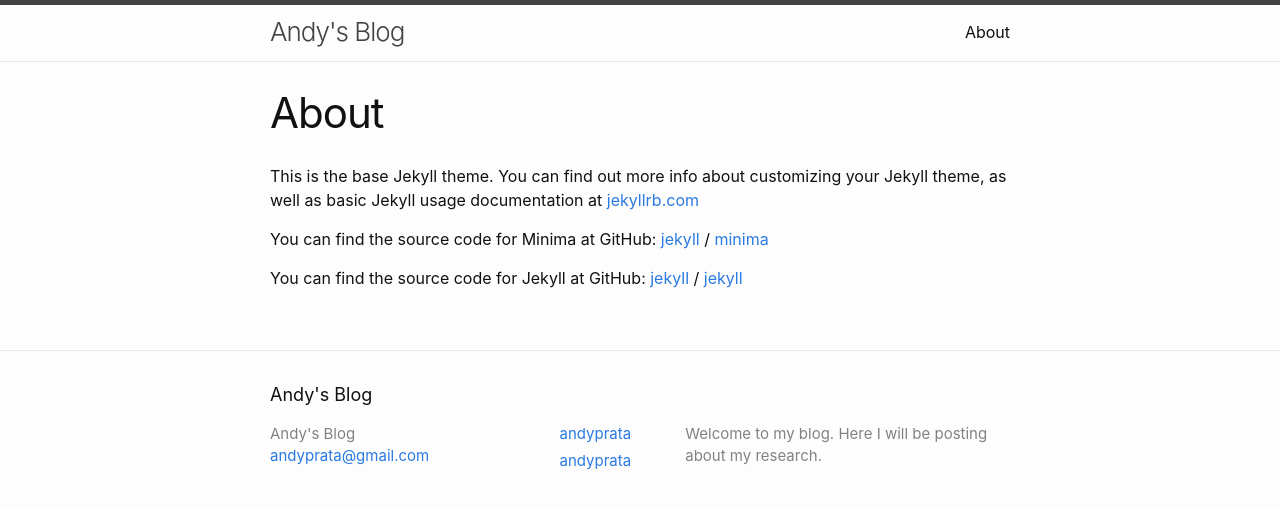
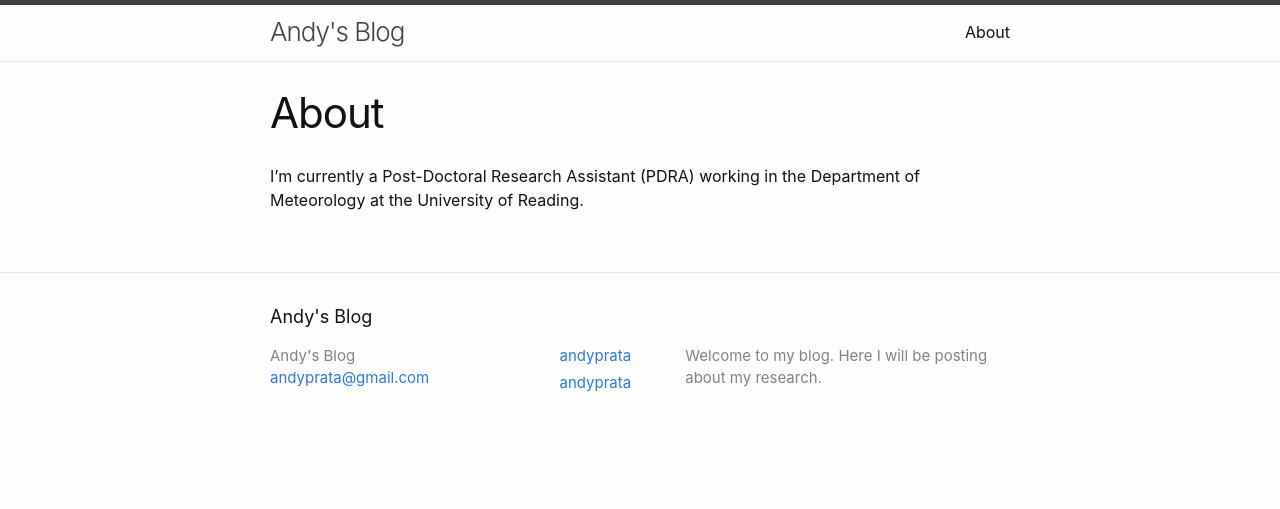
Before and after one commit to andyprata/blog, a Jekyll site: the page built from about.md, in a window 1280 px wide. Shown: the top 509 px of the page. Built offline with Jekyll 4.4.1, drawn with Linux system fonts in a browser that asks for light colours.

Commit message:
Updated About page. Deleted default jekyll post

```diff
--- a/about.md
+++ b/about.md
@@ -4,15 +4,4 @@ title: About
 permalink: /about/
 ---
 
-This is the base Jekyll theme. You can find out more info about customizing your Jekyll theme, as well as basic Jekyll usage documentation at [jekyllrb.com](https://jekyllrb.com/)
-
-You can find the source code for Minima at GitHub:
-[jekyll][jekyll-organization] /
-[minima](https://github.com/jekyll/minima)
-
-You can find the source code for Jekyll at GitHub:
-[jekyll][jekyll-organization] /
-[jekyll](https://github.com/jekyll/jekyll)
-
-
-[jekyll-organization]: https://github.com/jekyll
+I’m currently a Post-Doctoral Research Assistant (PDRA) working in the Department of Meteorology at the University of Reading.
```
Also changed, not shown: _posts/2018-04-03-welcome-to-jekyll.markdown (deleted, +0 -25 lines).
